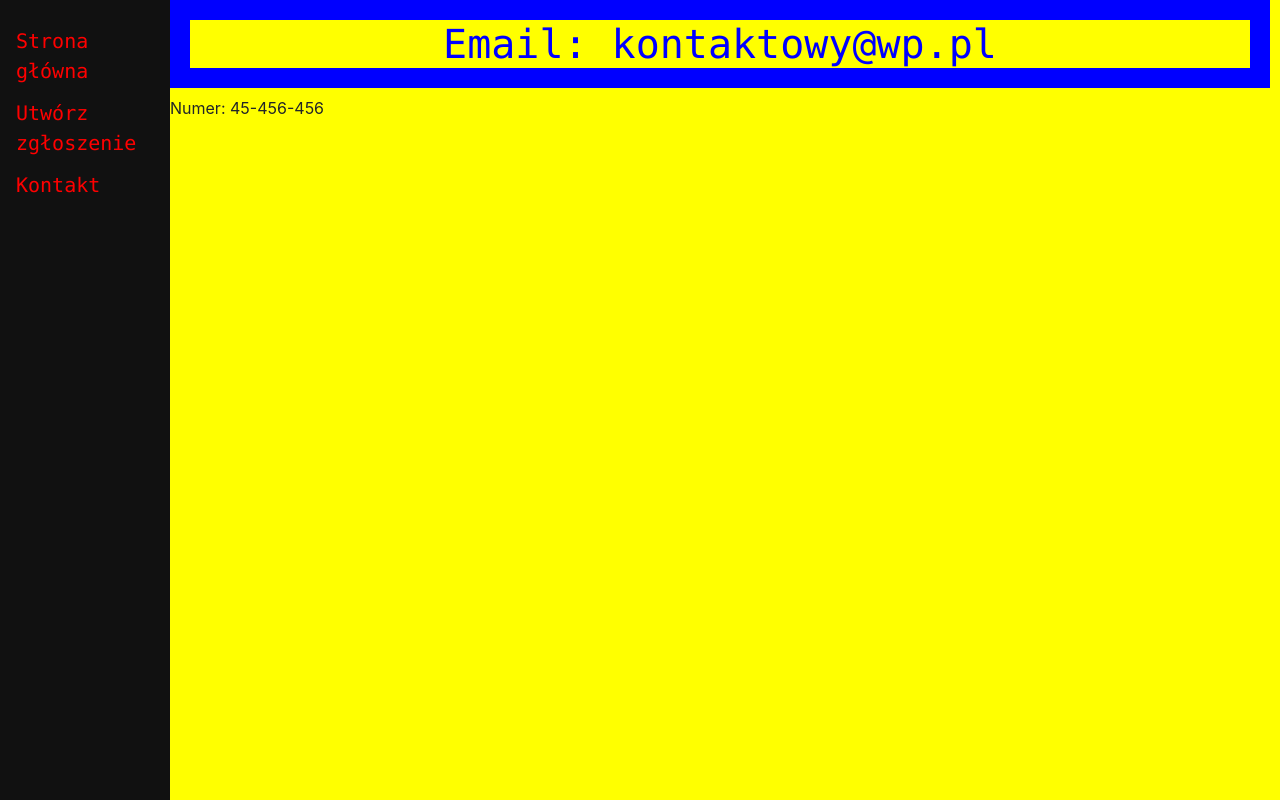
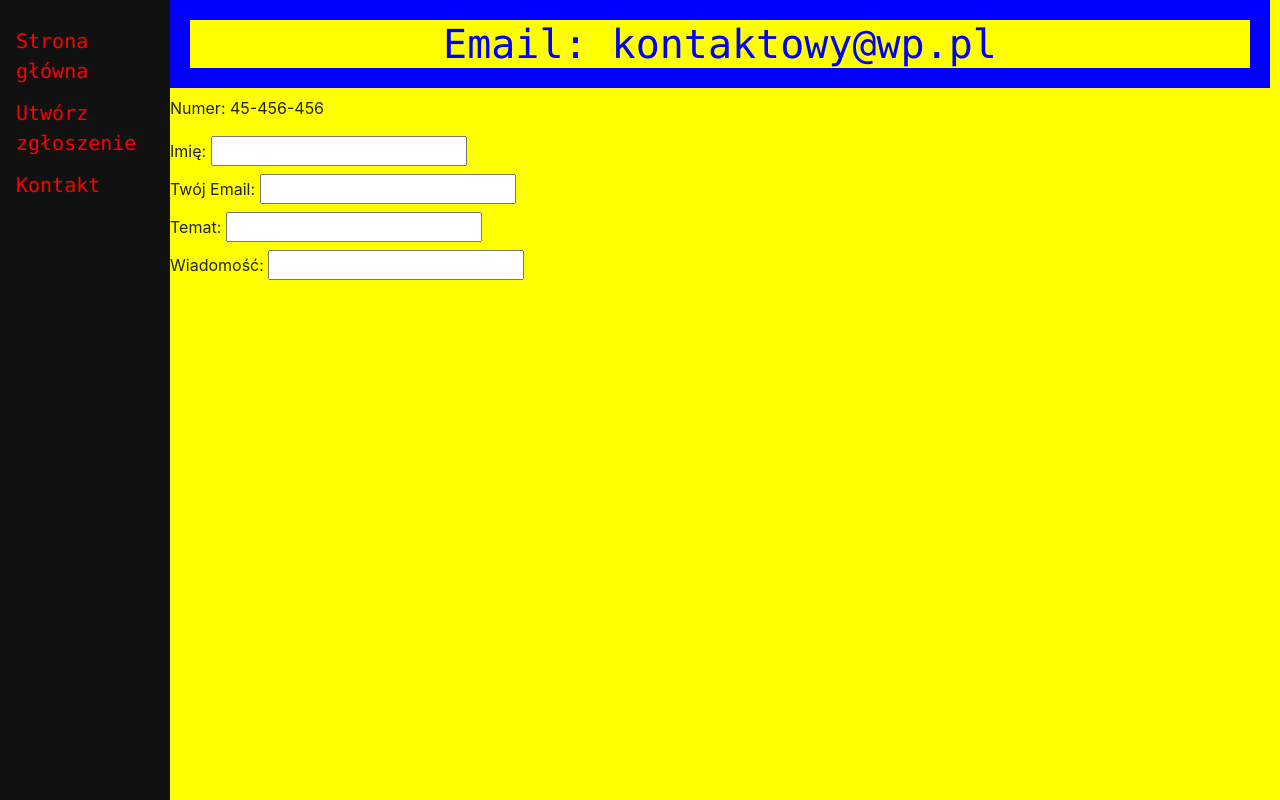
Before and after one commit to ShowMeYourSkill/UKpraca, a Django app: page /contact/ in a window 1280 px wide. Run offline with Django 4.2, Linux system fonts and the light colour scheme.

Commit message:
CRUD project Contact site upgrade

```diff
--- a/UKpracaApp/static/styles.css
+++ b/UKpracaApp/static/styles.css
@@ -24,6 +24,8 @@ text-align: center;
 
 
 }
+
+
 
 .sidenav {
             height:100%;
--- a/UKpracaApp/templates/UKpracaApp/contact.html
+++ b/UKpracaApp/templates/UKpracaApp/contact.html
@@ -18,6 +18,30 @@
 <h1> Email: kontaktowy@wp.pl</h1>
 <p> Numer: 45-456-456 </p>
 
+<label>
+        Imię:
+        <input type="text"
+               name="mailerName">
+    </label>
+<br>
+    <label>
+        Twój Email:
+        <input type="email"
+               name="mailerEmail">
+    </label>
+<br>
+        <label>
+        Temat:
+        <input type="text"
+               name="mailerSubject">
+    </label>
+<br>
+        <label>
+        Wiadomość:
+        <input type="text"
+               name="mailerMessage">
+    </label>
+
 
 
 </body>
```
Also changed, not shown: UKpracaApp/templates/UKpracaApp/home.html (+4 -4 lines).
